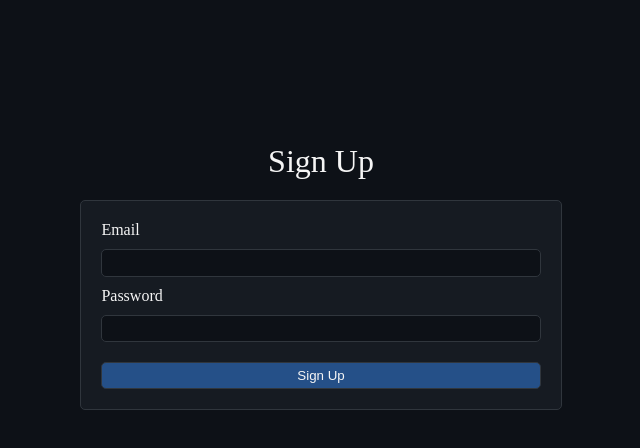
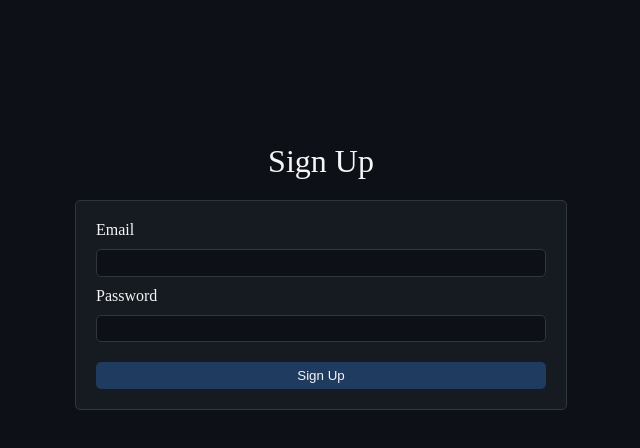
Before and after one commit to mmertune-deprecated-projects/Tech-Reddit, a React (Create React App) app: page /auth in a window 1280 px wide. Shown: the top 448 px of the page, without its empty margins (319-959 px from the left). Built offline with nearby package versions, Linux system fonts and the light colour scheme.

Commit message:
modify stlying to button and text
the button now has a pointer on hover and the button becomes brighter when hovering over it. The text in the input box was changed from black to soft-white

```diff
--- a/src/index.css
+++ b/src/index.css
@@ -3,7 +3,8 @@
   --dark-navy: #161b22;
   --dark-grey: #30363d;
   --light-purple: #6e5494;
-  --cool-blue: #255088;
+  --cool-blue: rgb(37, 80, 136);
+  --cool-blue-opaque:rgb(37, 80, 136, 0.6);
   --soft-white: #f5f5f5;
 }
 * {
--- a/src/pages/authPage/AuthPage.module.css
+++ b/src/pages/authPage/AuthPage.module.css
@@ -6,7 +6,6 @@
 --cool-blue: #4078c0;
 --soft-white: #f5f5f5;
 */
-
 
 .main_container {
   display: grid;
@@ -19,7 +18,7 @@
     ".  title  ."
     ".  form   ."
     ".  .....  .";
-    background-color: var(--dark-blue);
+  background-color: var(--dark-blue);
 }
 .title {
   grid-area: title;
@@ -35,27 +34,35 @@
   margin: 0 auto;
   padding: 20px;
   background-color: var(--dark-navy);
+  border: solid var(--dark-grey) 1px;
+  border-radius: 5px;
 }
 .email_container {
   margin-bottom: 10px;
 }
-.label{
+.label {
   color: var(--soft-white);
 }
 .email_container input {
   width: 100%;
   height: 1.7rem;
+  color: var(--soft-white);
   background-color: var(--dark-blue);
+  border: solid var(--dark-grey) 1px;
+  border-radius: 5px;
   margin-top: 10px;
+  padding: 0 10px;
 }
 .toggler {
   margin-top: 10px;
   height: 1.7rem;
-  border: solid black 1px;
-  background-color: var(--cool-blue);
+  background-color: var(--cool-blue-opaque);
   color: var(--soft-white);
+  border: none;
+  cursor: pointer;
 }
+.toggler:hover {
+background-color: var(--cool-blue);}
 .box_curve {
   border-radius: 5px;
-  border: solid var(--dark-grey) 1px;
 }
```
